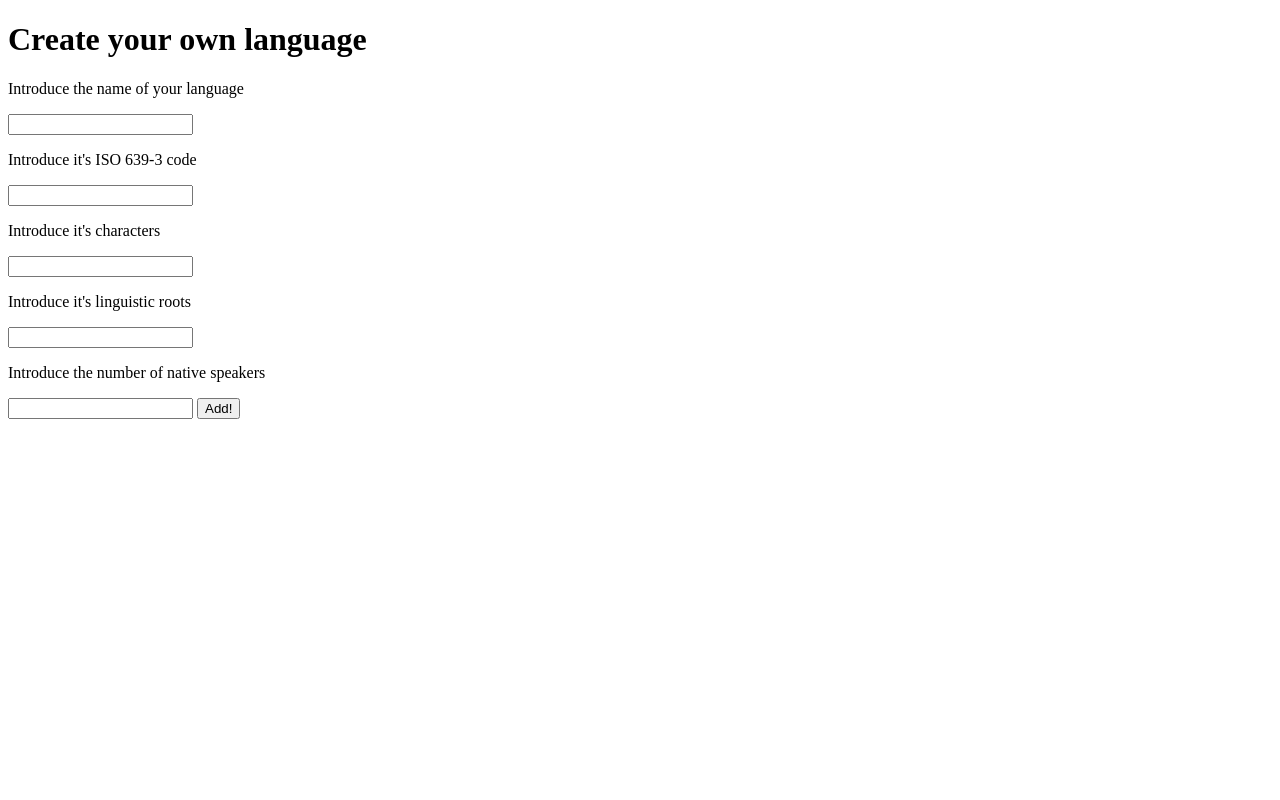
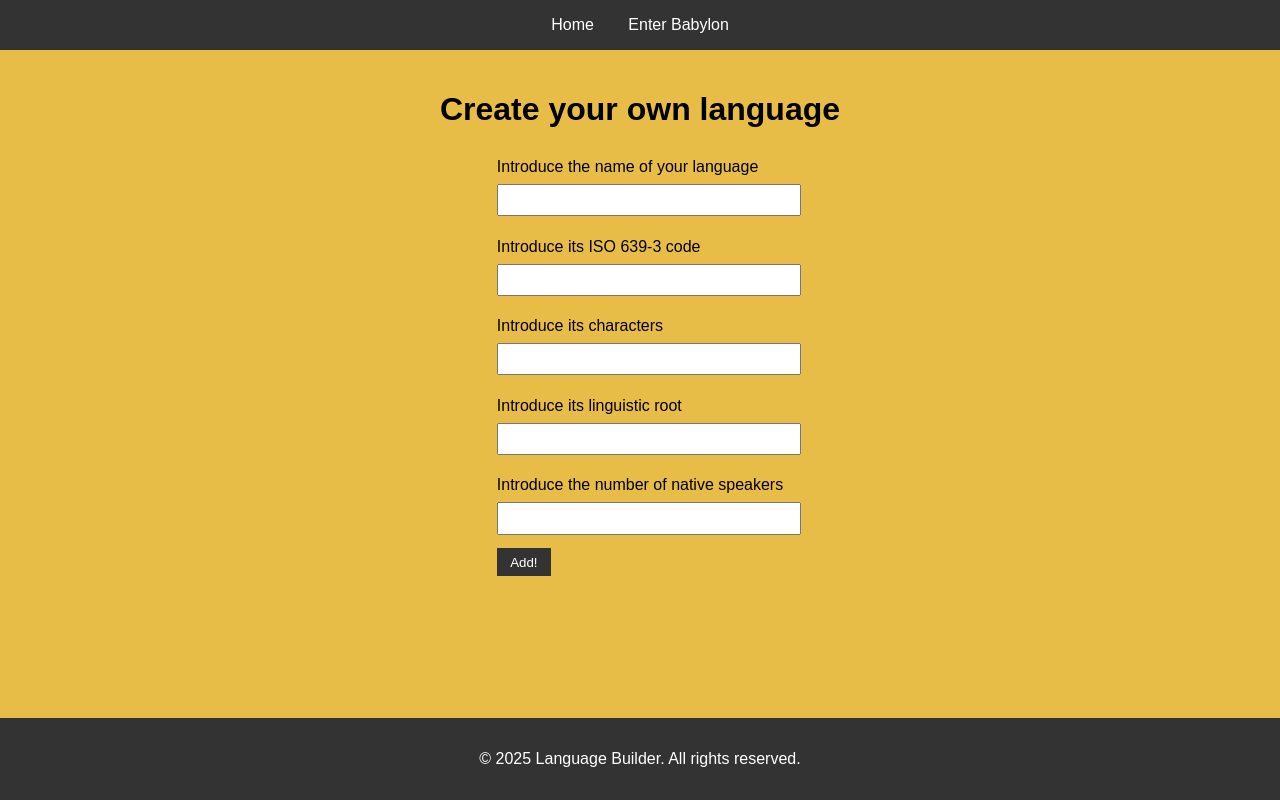
Before and after one commit to dazur222/langueinfo, a Flask app: page /babylon in a window 1280 px wide. Run offline with Flask 3, Linux system fonts and the light colour scheme.

Commit message:
front boy

```diff
--- /dev/null
+++ b/static/styles.css
@@ -0,0 +1,47 @@
+body {
+    font-family: Arial, sans-serif;
+    margin: 0;
+    padding: 0;
+    display: flex;
+    flex-direction: column;
+    min-height: 100vh;
+    background-color: rgb(231, 189, 72);
+}
+header, footer {
+    background-color: #333;
+    color: white;
+    text-align: center;
+    padding: 1em 0;
+}
+nav a {
+    margin: 0 15px;
+    color: white;
+    text-decoration: none;
+}
+main {
+    flex: 1;
+    padding: 20px;
+    text-align: center;
+}
+form {
+    display: inline-block;
+    text-align: left;
+}
+form p {
+    margin: 0.5em 0;
+}
+form input {
+    width: 100%;
+    padding: 0.5em;
+    margin-bottom: 1em;
+}
+button {
+    padding: 0.5em 1em;
+    background-color: #333;
+    color: white;
+    border: none;
+    cursor: pointer;
+}
+button:hover {
+    background-color: #555;
+}
--- a/templates/babylon.html
+++ b/templates/babylon.html
@@ -3,30 +3,88 @@
 <head>
     <meta charset="UTF-8">
     <meta name="viewport" content="width=device-width, initial-scale=1.0">
-    <title>Document</title>
+    <title>Create Language</title>
     <script src="{{url_for('static',filename = 'babylon.js')}}"></script>
+    <link rel="stylesheet" href="{{url_for('static',filename = 'styles.css')}}">
+    <style>
+        body {
+            font-family: Arial, sans-serif;
+            margin: 0;
+            padding: 0;
+            display: flex;
+            flex-direction: column;
+            min-height: 100vh;
+        }
+        header, footer {
+            background-color: #333;
+            color: white;
+            text-align: center;
+            padding: 1em 0;
+        }
+        nav a {
+            margin: 0 15px;
+            color: white;
+            text-decoration: none;
+        }
+        main {
+            flex: 1;
+            padding: 20px;
+            text-align: center;
+        }
+        form {
+            display: inline-block;
+            text-align: left;
+        }
+        form p {
+            margin: 0.5em 0;
+        }
+        form input {
+            width: 100%;
+            padding: 0.5em;
+            margin-bottom: 1em;
+        }
+        button {
+            padding: 0.5em 1em;
+            background-color: #333;
+            color: white;
+            border: none;
+            cursor: pointer;
+        }
+        button:hover {
+            background-color: #555;
+        }
+    </style>
 </head>
 <body>
+    <header>
+        <nav>
+            <a href="/">Home</a>
+            <a href="/babylon">Enter Babylon</a>
+        </nav>
+    </header>
+    <main>
         <h1>Create your own language</h1>
 
         <form action="/post_language" method="post">
             <p>Introduce the name of your language</p>
             <input type="text" name="nombre" id="">
-        <p>Introduce it's ISO 639-3 code</p>
+            <p>Introduce its ISO 639-3 code</p>
             <input type="text" name="iso" id="">
             <!-- concatemanos los paises cada vez que se introduce uno -->
-
-        <p>Introduce it's characters</p>
+            <p>Introduce its characters</p>
             <input type="text" name="characters" id="">
-        <p>Introduce it's linguistic roots</p>
+            <p>Introduce its linguistic root</p>
             <input type="text" name="roots" id="">
             <p>Introduce the number of native speakers</p>
             <input type="text" name="speakers" id="">
 
-        <button onclick="getLanguages()">Add!</button>
+            <button type="submit">Add!</button>
         </form>
 
         <div id="languages_display"></div>
-
+    </main>
+    <footer>
+        <p>&copy; 2025 Language Builder. All rights reserved.</p>
+    </footer>
 </body>
 </html>
```
Also changed, not shown: static/main.css (added, +29 -0 lines), templates/index.html (+19 -5 lines). Lines whose indentation alone changed are shown as unchanged.
